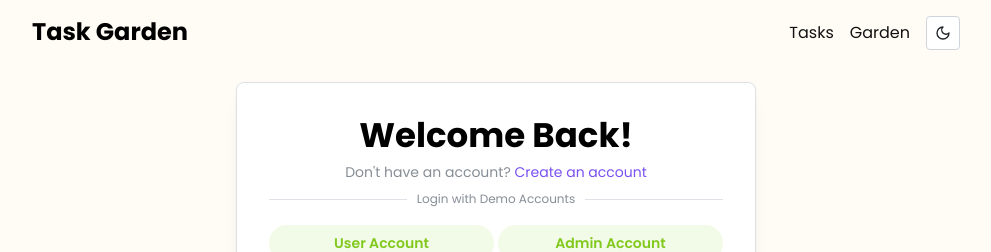
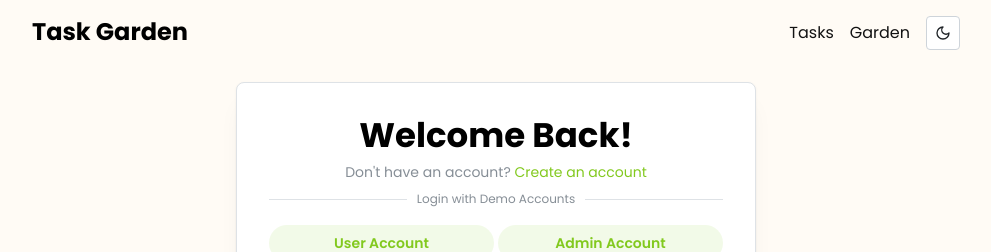
Before and after one commit to CydoEntis/sprout-client, a React (Vite) app: page /login in a window 1280 px wide. Shown: the top 252 px of the page, without its empty margins (144-1135 px from the left). Built offline with nearby package versions, Linux system fonts and the light colour scheme.

Commit message:
Refactor: Updated color scheme of AuthCard to align with apps overall color scheme

```diff
--- a/src/features/auth/components/AuthCard.tsx
+++ b/src/features/auth/components/AuthCard.tsx
@@ -40,7 +40,7 @@ function AuthCard({
         <Title ta="center">{title}</Title>
         <Text c="dimmed" size="sm" ta="center" mt={5}>
           {anchorLabel}{" "}
-          <Anchor component={Link} to={to} size="sm" c="violet">
+          <Anchor component={Link} to={to} size="sm" c="lime">
             {anchorText}
           </Anchor>
         </Text>
```
